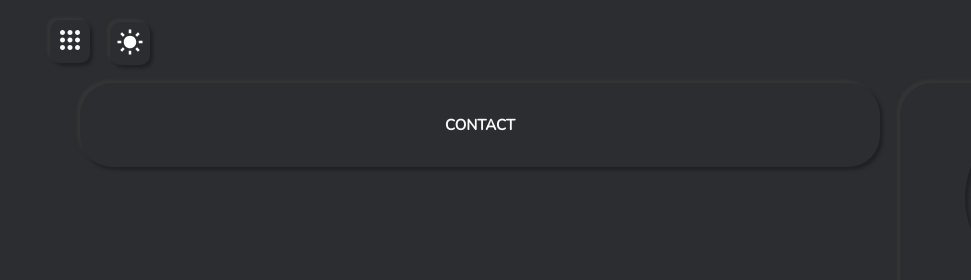
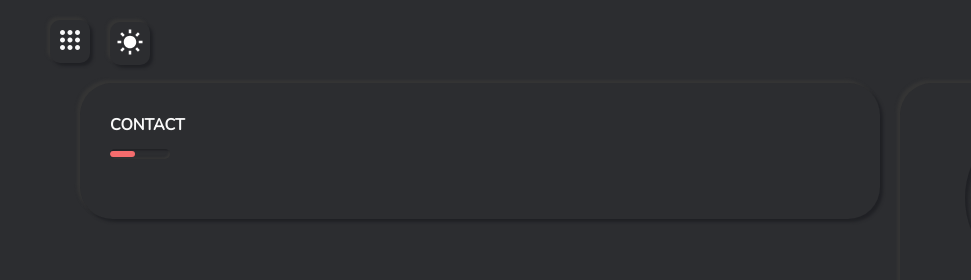
Before and after one commit to prakashdas95/portfolio, a website: page index.html in a window 1280 px wide. Both pictures are taken after a click on the item "CONTACT". Shown: the top 280 px of the page, 0-971 px from the left. Drawn offline with nearby package versions, Linux system fonts and the light colour scheme.

Commit message:
contact section added

```diff
--- a/index.html
+++ b/index.html
@@ -228,7 +228,7 @@
                         <div class="about__skill"><span class="about__skill__name">WEBPACK</span></div>
                         <div class="about__skill"><span class="about__skill__name">FIREBASE</span></div>
                         <div class="about__skill"><span class="about__skill__name">HEROKU</span></div>
-                    </div>bhlk
+                    </div>
                     <div>
                         <div>Birth</divnnbbyu>
                             <div>June 4,1995</div>
@@ -320,8 +320,11 @@
                 <!-- <div id="blog" data-tab-content>
                     <h1>BLOG</h1>
                 </div> -->
-                <div id="contact" data-tab-content>
-                    <h1>CONTACT</h1>
+                <div id="contact" class="contact" data-tab-content>
+                     <div>
+                        <h6 class="contact__heading">CONTACT</h6>
+                        <hr class="contact__divider">
+                    </div>
                 </div>
 
             </section>
--- a/sass/_contact.scss
+++ b/sass/_contact.scss
@@ -0,0 +1,31 @@
+.contact {
+    text-align: left;
+    height: auto;
+
+    &__heading {
+        font-weight: 600;
+        font-size: 1.6rem;
+    }
+
+    &__divider {
+        border: none;
+        box-shadow: inset 1.5px 1.5px 1.5px #202125,
+            inset -1.5px -1.5px 1.5px #353535;
+        width: 6rem;
+        height: 1rem;
+        border-radius: 1.6rem;
+        margin-top: 1rem;
+        margin-bottom: 3rem;
+
+        display: flex;
+        align-items: center;
+    }
+
+    &__divider::after {
+        content: "";
+        height: 0.6rem;
+        background-color: $color-secondary;
+        width: 2.5rem;
+        border-radius: 3rem;
+    }
+}
--- a/sass/main.scss
+++ b/sass/main.scss
@@ -5,3 +5,4 @@
 @import "about";
 @import "blog";
 @import "portfolio";
+@import "contact";
```
Also changed, not shown: css/style.css.
